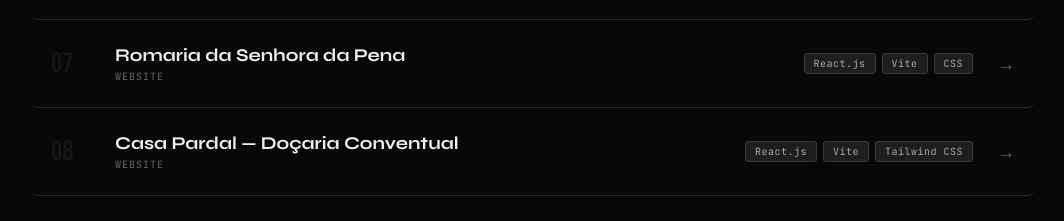
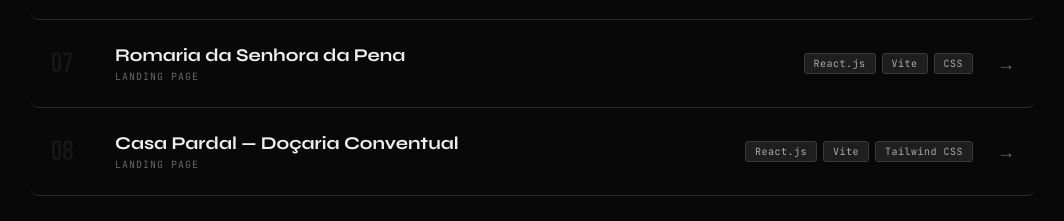
Before and after one commit to DavidVilela1/ultimate-portfolio, a React (Vite) app: page /projects in a window 1280 px wide. Shown: the part 1044-1265 px from the top of the page, without its empty margins (107-1171 px from the left). Built offline with nearby package versions, Linux system fonts and the light colour scheme.

Commit message:
fix filter

```diff
--- a/src/data/projects.ts
+++ b/src/data/projects.ts
@@ -97,7 +97,7 @@ export const projects: Project[] = [
     repo: 'https://github.com/DavidVilela1/senhora-da-pena',
     deploy: 'https://senhora-da-pena.vercel.app/',
     featured: false,
-    category: 'Website',
+    category: 'Landing Page',
   },
   {
     id: 'casa-pardal',
@@ -109,7 +109,7 @@ export const projects: Project[] = [
     repo: 'https://github.com/DavidVilela1/casa-pardal',
     deploy: 'https://casa-pardal.vercel.app/',
     featured: false,
-    category: 'Website',
+    category: 'Landing Page',
   },
   {
     id: 'kitzone',
```
